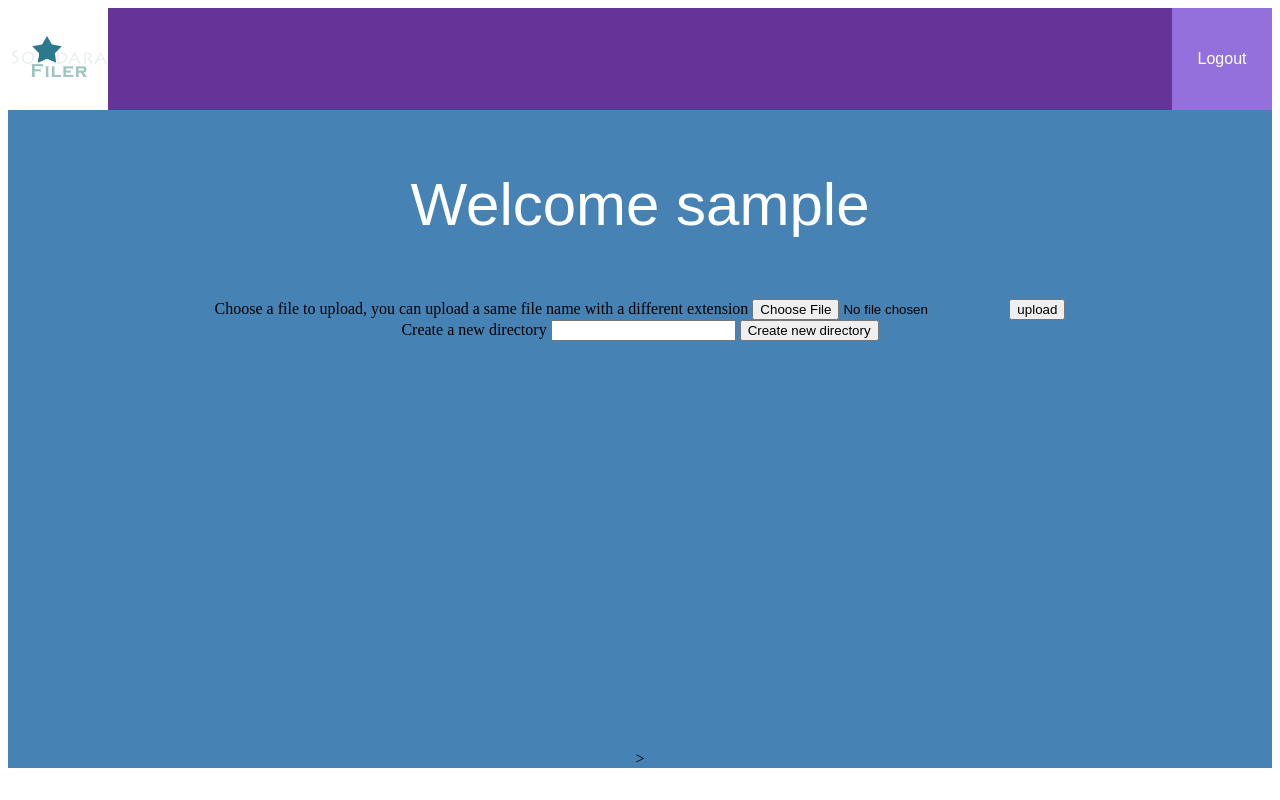
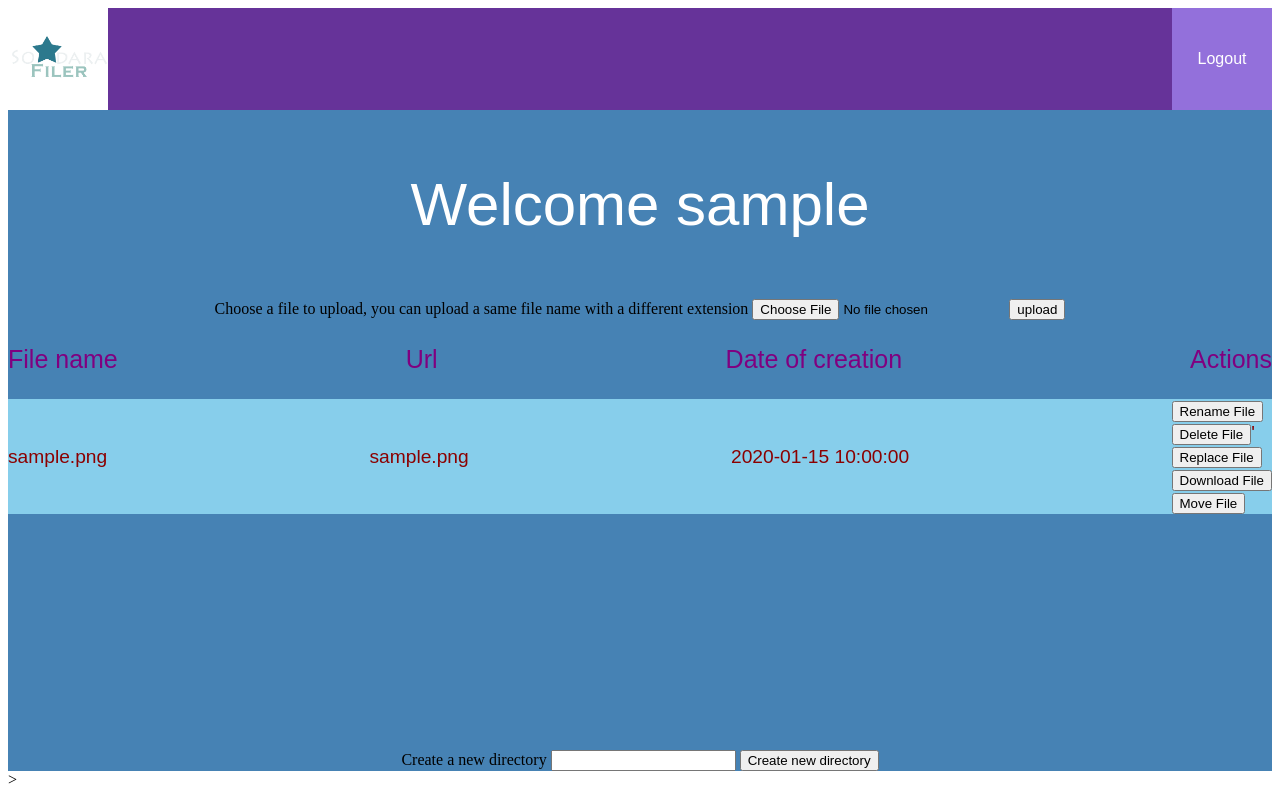
Before and after one commit to nekodemaker/filer3, a PHP site: page / in a window 1280 px wide. Run offline with PHP 8.4, Linux system fonts and the light colour scheme; the visitor is signed in with stand-in values (Sample User, id 1); tables that the repository leaves empty or names only in its code hold one stand-in row (values such as "Sample post"); some libraries are stand-ins or nearby versions.

Commit message:
filer v2 to object : display all user file and upload

```diff
--- a/Controller/DefaultController.php
+++ b/Controller/DefaultController.php
@@ -3,7 +3,8 @@
 namespace Controller;
 
 use Model\UserManager;
-
+use Model\FileManager;
+use Model\LogManager;
 
 class DefaultController extends BaseController
 {
@@ -11,8 +12,10 @@
     {
         if (!empty($_SESSION['id']))
         {
+            $fileManager = FileManager::getInstance();
+            $allFiles=$fileManager->get_all_files_by_id($_SESSION['id']);
             echo $this->renderView('home.html.twig',
-                                   ['id' => $_SESSION['id'],'username'=>$_SESSION['username']]);
+                                   ['id' => $_SESSION['id'],'username'=>$_SESSION['username'],'allFiles'=>$allFiles]);
         }
         else {
             echo $this->renderView('home.html.twig',
--- /dev/null
+++ b/Model/FileManager.php
@@ -0,0 +1,46 @@
+<?php
+namespace Model;
+error_reporting(~E_DEPRECATED);
+class FileManager
+{
+    private $DBManager;
+
+    private static $instance = null;
+    public static function getInstance()
+    {
+        if (self::$instance === null)
+            self::$instance = new FileManager();
+        return self::$instance;
+    }
+
+    private function __construct()
+    {
+        $this->DBManager = DBManager::getInstance();
+    }
+
+    /*function called by controller upload_action, which uploads a file*/
+    function user_upload($data,$fileName,$file_url){
+        if(move_uploaded_file($data["monfichier"]["tmp_name"],$file_url)) {
+            //If copy, then put the file url,date,userid into database
+            $userId=$_SESSION['id'];
+            $q="insert into `file`(`user_id`,`file_name`,`file_url`,`date_creation`)values(:userId,:fileName,:urlName,NOW())";
+            $this->DBManager->do_query_db($q, [
+            'userId'=> $userId,
+            'fileName' => $fileName,
+            'urlName'=> $file_url,
+            ]);
+            return true;
+        }else{
+            return false;
+        }
+    }
+
+    /*function which returns all user files from id*/
+    function get_all_files_by_id($id){
+        $q="select * from `file` where `user_id`= :userid";
+        $result=$this->DBManager->findAllSecure($q,[
+        'userid'=> $id,
+        ]);
+        return $result;
+    }
+}
--- a/Model/LogManager.php
+++ b/Model/LogManager.php
@@ -30,5 +30,5 @@
     /*function which returns 1 if the string contains special characters like <,>,= and ; */
     function test_special_char($word){
     return (preg_match('/[\'^£$%&*()}{#~?>
-  <>,|=+¬]/',$word)); } /*function which returns true if the url begins by ./uploads/"username"/ */ function test_path($url,$username){ $strUrl="./uploads/".$username."/" ; $urlLen=strlen($strUrl); if(strncmp ($strUrl,$url, $urlLen )==0){ return true; }else{
-    return false; } } }
+  <>,|=+¬]/',$word)); } /*function which returns true if the url begins by ./uploads/"username"/ */ function test_path($url,$username){ $strUrl="./uploads/".$username."/" ; $urlLen=strlen($strUrl); if(strncmp ($strUrl,$url, $urlLen )==0) { return true;
+    } else{ return false; } } }
--- a/config/config.yml
+++ b/config/config.yml
@@ -5,6 +5,7 @@
     register: 'Security:register'
     login: 'Security:login'
     logout: 'Security:logout'
+    upload: 'File:upload'
 defaut_route: 'home'
 db_config:
     name: 'filer'
--- a/views/home.html.twig
+++ b/views/home.html.twig
@@ -3,7 +3,8 @@
 {% block content %}
     <div id="body-website">
       {% if username is empty %}
-      <p>Welcome here ! Its a Filer website V2</p>
+      {# HOME USER NOT CONNECTED #}
+      <p>Welcome here ! Its a Filer website V3</p>
       <p>You can upload files, rename, replace, delete, move and download</p>
       <p>You can create directories, rename, move, delete</p>
       {% else %}
@@ -12,10 +13,16 @@
             Welcome {{username}}
         </p>
       <div id="warning-block">
-        {# <?php errors_file(); ?> #}
+        {% if error is defined and not empty%}
+           <p>{{error}}</p>
+           {% set error="" %}
+        {% endif %}
       </div>
       <div id="message">
-        {#<?php good_messages(); ?>#}
+        {% if message is defined and not empty%}
+           <p>{{message}}</p>
+           {% set message="" %}
+        {% endif %}
       </div>
       <form id="form-upload" method="post" enctype="multipart/form-data" action="?action=upload">
         <input type="hidden" name="MAX_FILE_SIZE" value="1000000000" /> Choose a file to upload, you can upload a same file name with a different extension
@@ -28,6 +35,31 @@
       </div>
       <div id="user-files-list">
         {#<?php display_all_user_files();?>#}
+        <div class="block-name">
+          <p>File name</p><p>Url</p><p>Date of creation</p><p>Actions</p></div>
+          {% for file in allFiles %}
+            <div class="file-block">
+              <div class="file-name">{{file['file_name']}}</div>
+              <div class="file-url">{{file['file_url']}}</div>
+              <div class="file-date-creation">{{file['date_creation']}}</div>
+              <div class="buttons"><div class="rename-block"><input type="button" class="rename-file" value="Rename File"></div>
+              <form method="post" action="?action=delete">
+                  <input type="hidden" name="file-url" value={{file['file_url']}}>
+                  <input type="submit" name="delete-file" value="Delete File">'
+              </form>
+              <div class="replace-block"><input type="button" class="replace-file" value="Replace File"></div>
+              <form method="post" action="?action=download">
+                  <input type="hidden" name="url-file" value={{file['file_url']}}>
+                  <input type="hidden" name="name-user" value={{username}}>
+                  <input type="submit" name="download-file" value="Download File">
+              </form>
+              <div hidden class="list-directories">{#'.multiple_choice_list_html("f","").'#}</div>
+              <div class="move-file-block"><input type="button" class="move-file" value="Move File"></div>
+              {#put_button_edit($row['file_url']);#}
+              {#put_button_visualize($row['file_url']);#}
+              </div></div>
+          {% endfor %}
+        </div>
       </div>
       <form method="post" action="?action=createNewFolder">
         <label for="new-d">Create a new directory</label>
@@ -37,7 +69,7 @@
       <div id="user-directories-list">
         {#<?php display_all_user_directories();?>#}
       </div>
-
+      <script src="web/script4.js"></script>
     {% endif %}
     </div>
 {% endblock %}
--- a/views/layout.html.twig
+++ b/views/layout.html.twig
@@ -5,6 +5,7 @@
   <meta charset="UTF-8">
   <title>Projet Filer-register</title>
   <link rel="stylesheet" href="web/style2.css">
+
 </head>
 
 <body>
```
Also changed, not shown: Controller/FileController.php (added, +45 -0 lines), uploads/sodara77/22411.jpeg (added), uploads/sodara77/blame3.jpg (added), uploads/sodara77/pikachu-1.png (added), uploads/sodara77/th.jpeg (added), uploads/sodara77/your.png (added), uploads/sodara77/yourname.png (added).
